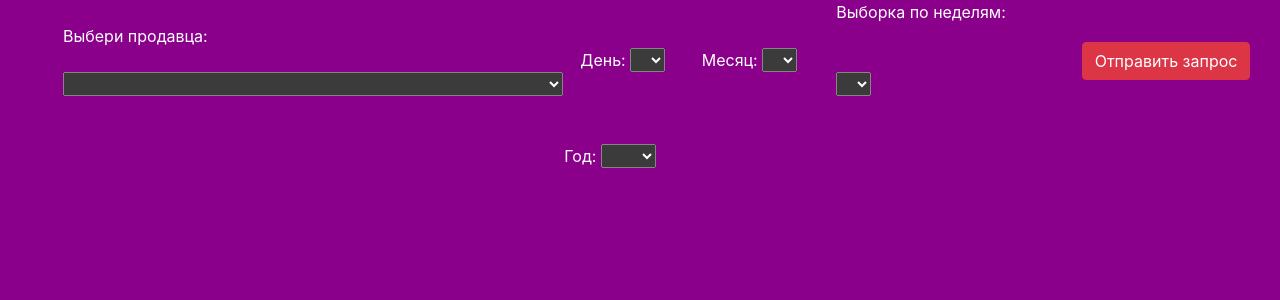
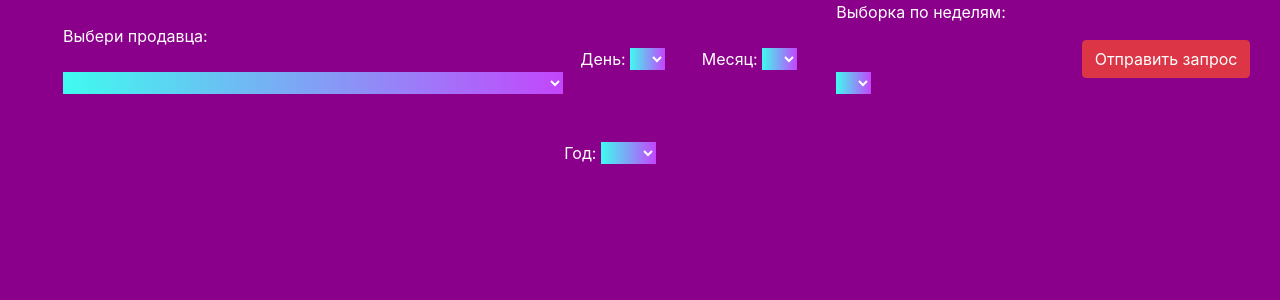
Before and after one commit to TurtleOld/budget_interface_flask, a Flask app: page /accounting in a window 1280 px wide. Shown: the top 300 px of the page. Run offline with Flask 2, Linux system fonts and the light colour scheme; a database or web service that is not in the repository returns one stand-in record (values such as "Sample title"); parts of the project's set-up code (start-up, migrations or seed data) failed here and were passed over; some libraries are stand-ins or nearby versions.

Commit message:
добавил ещё стилей для selects

```diff
--- a/static/css/styles.css
+++ b/static/css/styles.css
@@ -29,6 +29,7 @@ option {
     justify-content: center;
     flex-wrap: wrap;
     margin-left: 10px;
+
 }
 
 .cards p {
@@ -37,6 +38,7 @@ option {
     width: 455px;
     height: 275px;
     border-radius: 10px;
+    box-shadow: 0px 0px 5px 5px rgba(190, 232, 138, 0.6);
 }
 
 .container-fluid {
@@ -59,6 +61,12 @@ select.seller {
 
 .days_label, .months_label, .years_label {
     padding-left: 2rem;
+}
+
+select.days, select.months, select.years, select.weeks, select.seller {
+    background: rgb(63,251,239);
+    background: linear-gradient(90deg, rgba(63,251,239,1) 0%, rgba(195,70,252,1) 100%);
+    border: 0;
 }
 
 select.days, select.months, select.years, select.weeks {
@@ -86,5 +94,5 @@ select.years {
 }
 
 button[type="submit"] {
-    margin: 2.6rem 1rem 1rem 0;
+    margin: 2.5rem 1rem 1rem 0;
 }
```
